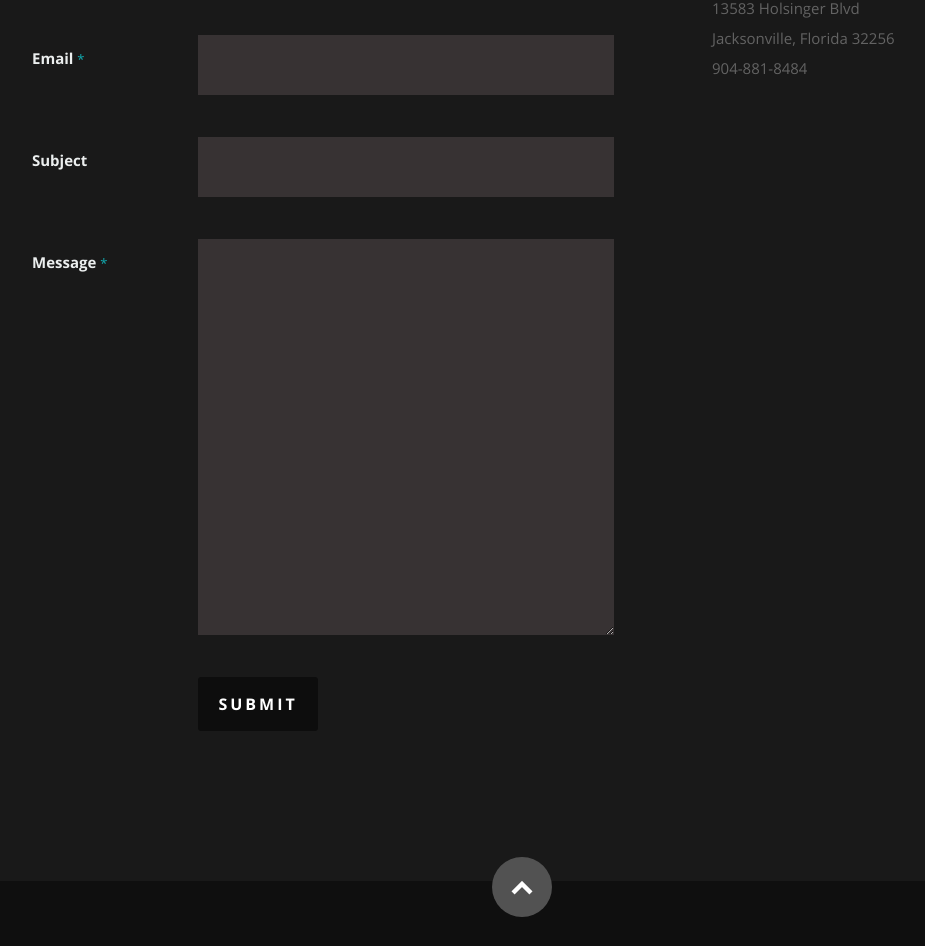
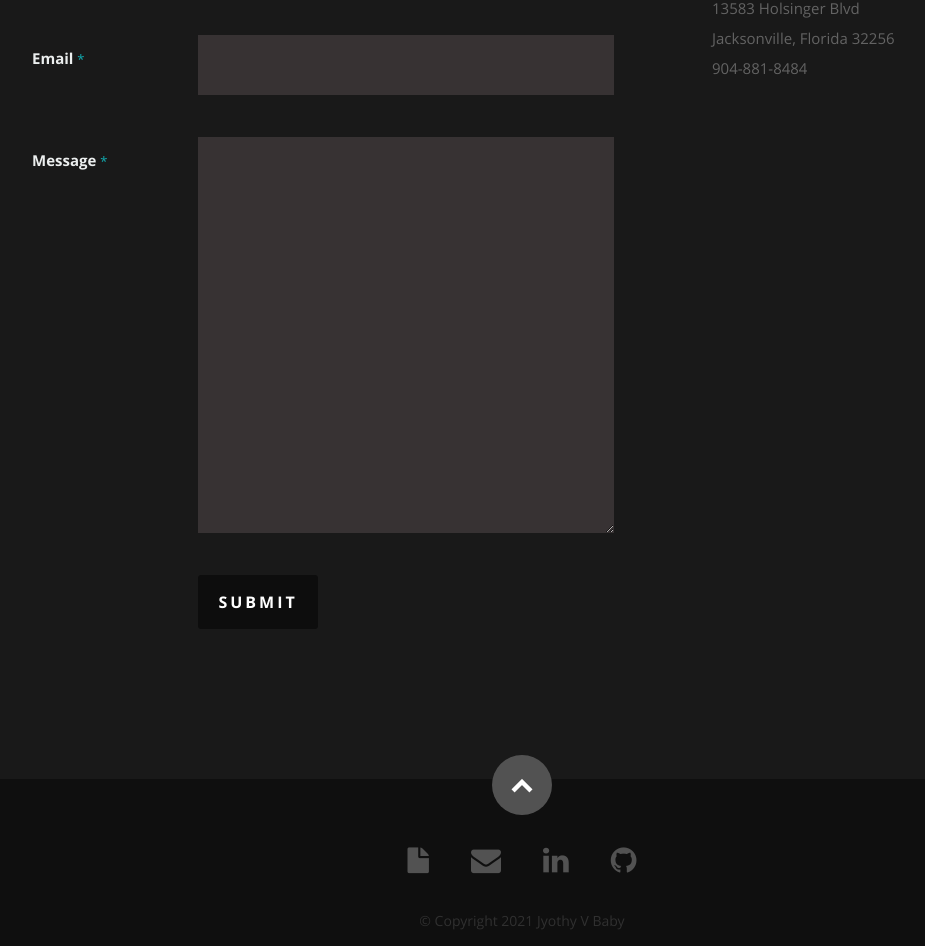
Before and after one commit to jyothybaby/20-React-Portfolio, a React (Create React App) app: page / in a window 1280 px wide. Shown: the part 5672-6618 px from the top of the page, without its empty margins (118-1043 px from the left). Built offline with nearby package versions, Linux system fonts and the light colour scheme.

Commit message:
Added validation to the Contact Form

```diff
--- a/src/Components/Contact.js
+++ b/src/Components/Contact.js
@@ -1,9 +1,10 @@
 import React, { Component } from 'react';
 
 class Contact extends Component {
+
   render() {
 
-    if(this.props.data){
+   if(this.props.data){
       var name = this.props.data.name;
       var street = this.props.data.address.street;
       var city = this.props.data.address.city;
@@ -12,6 +13,66 @@ class Contact extends Component {
       var phone= this.props.data.phone;
       var email = this.props.data.email;
       var message = this.props.data.contactmessage;
+    }
+
+   var contactName = '';
+   var contactEmail = '';
+   var contactMessage = '';
+
+
+   const handleInputChange = (e) => {
+      // Getting the value and name of the input which triggered the change
+      const { target } = e;
+      const inputType = target.name;
+      const inputValue = target.value;
+
+      // Based on the input type, we set the state of either email, username, and password
+      if (inputType === 'contactEmail') {
+         contactEmail = inputValue;
+      } else if (inputType === 'contactName') {
+         contactName = inputValue;
+      } else if (inputType === 'contactMessage') {
+         contactMessage = inputValue;
+      }
+    };
+
+    const handleFormSubmit = (e) => {
+      // Preventing the default behavior of the form submit (which is to refresh the page)
+      e.preventDefault();
+
+      if(contactName == ''){
+         alert('Name is mandatory');
+         return;
+      }
+
+      if(contactEmail == ''){
+         alert('Email is mandatory');
+         return;
+      }
+
+      // First we check to see if the email is not valid or if the userName is empty. If so we set an error message to be displayed on the page.
+      if (!validateEmail(contactEmail)) {
+         alert( 'Email is invalid');
+
+         // We want to exit out of this code block if something is wrong so that the user can correct it
+         return;
+         // Then we check to see if the password is not valid. If so, we set an error message regarding the password.
+       }
+
+      if(contactMessage == ''){
+         alert('Message is mandatory');
+         return;
+      }
+
+      alert('Contact request sent successfully');
+
+      // If everything goes according to plan, we want to clear out the input after a successful registration.
+      //contactEmail = '';
+    };
+
+    function validateEmail(email) {
+      const re = /^(([^<>()[\]\\.,;:\s@"]+(\.[^<>()[\]\\.,;:\s@"]+)*)|(".+"))@((\[[0-9]{1,3}\.[0-9]{1,3}\.[0-9]{1,3}\.[0-9]{1,3}\])|(([a-zA-Z\-0-9]+\.)+[a-zA-Z]{2,}))$/;
+      return re.test(String(email).toLowerCase());
     }
 
     return (
@@ -41,32 +102,34 @@ class Contact extends Component {
 
                   <div>
 						   <label htmlFor="contactName">Name <span className="required">*</span></label>
-						   <input type="text" defaultValue="" size="35" id="contactName" name="contactName" onChange={this.handleChange}/>
+						   <input type="text" defaultValue="" size="35" id="contactName" name="contactName" onChange={handleInputChange} />
                   </div>
 
                   <div>
 						   <label htmlFor="contactEmail">Email <span className="required">*</span></label>
-						   <input type="text" defaultValue="" size="35" id="contactEmail" name="contactEmail" onChange={this.handleChange}/>
+						   <input type="text" defaultValue="" size="35" id="contactEmail" name="contactEmail" onChange={handleInputChange} />
+                  </div>
+
+                  {/* <div>
+						   <label htmlFor="contactSubject">Subject</label>
+						   <input type="text" defaultValue="" size="35" id="contactSubject" name="contactSubject" onChange={handleInputChange} />
+                  </div> */}
+
+                  <div>
+                     <label htmlFor="contactMessage">Message <span className="required">*</span></label>
+                     <textarea cols="50" rows="15" id="contactMessage" name="contactMessage" onChange={handleInputChange}></textarea>
                   </div>
 
                   <div>
-						   <label htmlFor="contactSubject">Subject</label>
-						   <input type="text" defaultValue="" size="35" id="contactSubject" name="contactSubject" onChange={this.handleChange}/>
-                  </div>
-
-                  <div>
-                     <label htmlFor="contactMessage">Message <span className="required">*</span></label>
-                     <textarea cols="50" rows="15" id="contactMessage" name="contactMessage"></textarea>
-                  </div>
-
-                  <div>
-                     <button className="submit">Submit</button>
+                     <button className="submit" onClick={handleFormSubmit}>Submit</button>
                      <span id="image-loader">
                         <img alt="" src="images/loader.gif" />
                      </span>
                   </div>
 					</fieldset>
 				   </form>
+
+
 
            <div id="message-warning"> Error boy</div>
 				   <div id="message-success">
```
